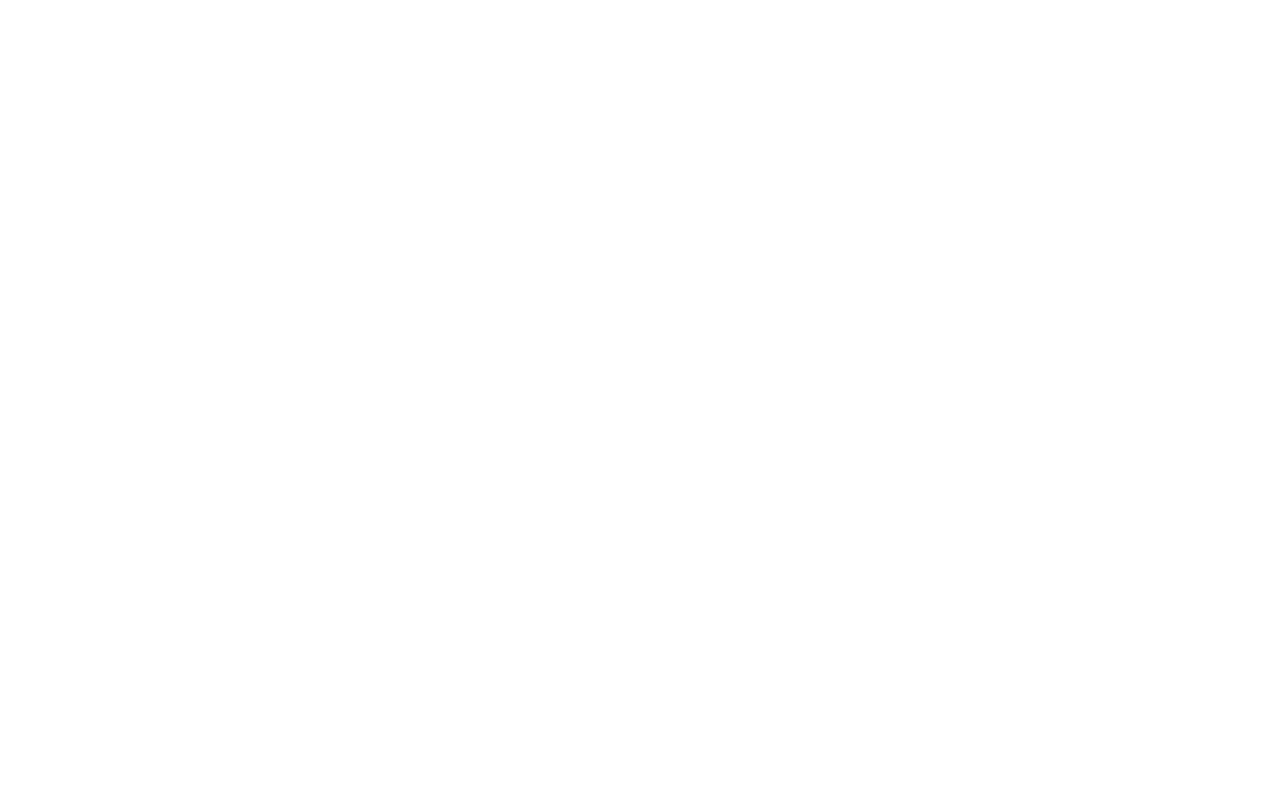
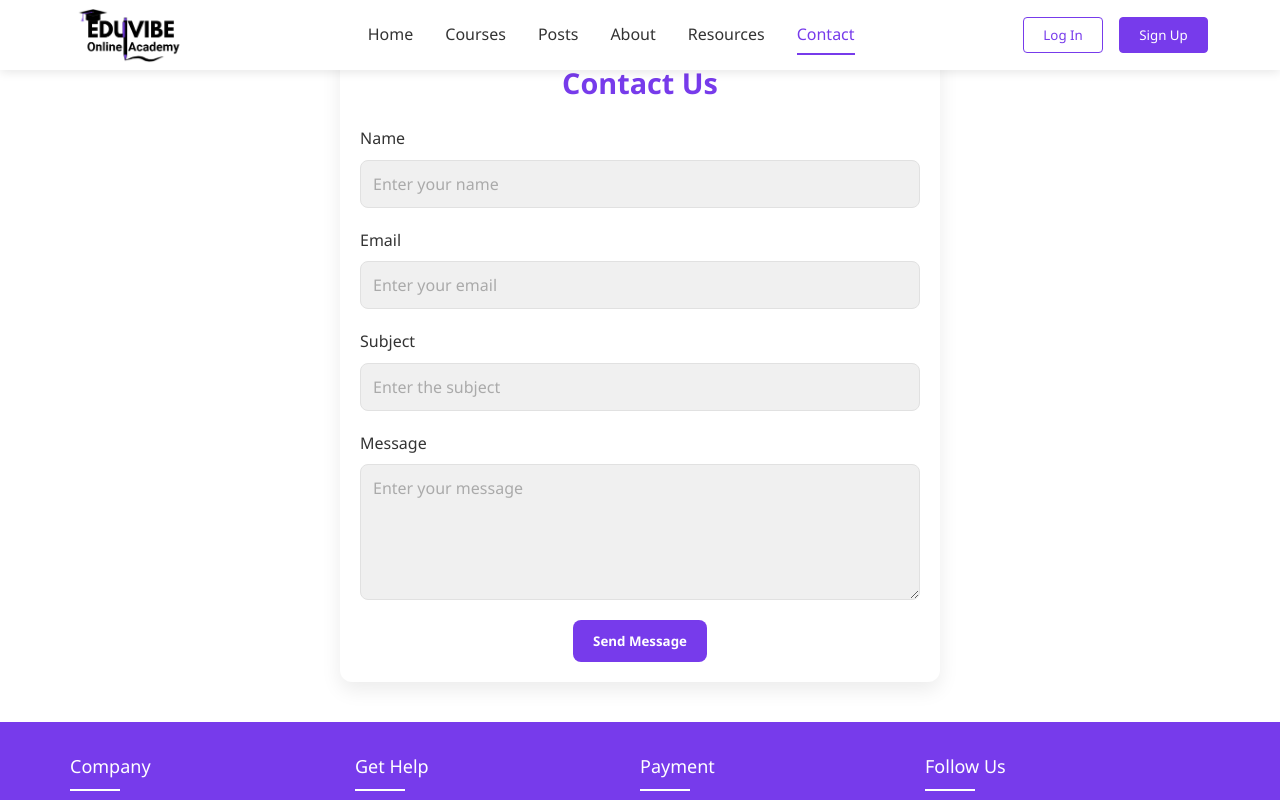
Before and after one commit to anupamamaheepala/EduVibeApp, a React (Create React App) app in the folder frontend/: page /contactus in a window 1280 px wide. Before the commit this address had no page. Shown: the top 800 px of the page. Built offline with nearby package versions, Linux system fonts and the light colour scheme.

Commit message:
create contactus page

```diff
--- a/frontend/src/App.js
+++ b/frontend/src/App.js
@@ -20,6 +20,7 @@
 import UserRoutes from './pages/user/UserRoutes';
 import SharedWithMe from './pages/posts/SharedPosts';
 import SinglePostView from './pages/posts/SinglePostView';
+import ContactUs from './pages/ContactUs';
 
 const App = () => {
   return (
@@ -31,6 +32,7 @@
             <Route path="/" element={<Home />} />
             <Route path="/signup" element={<Signup />} />
             <Route path="/login" element={<Login />} />
+            <Route path="/contactus" element={<ContactUs />} />
             <Route path="/courses" element={<AllCourses />} />
             <Route path="/add-course" element={<AddCourseForm />} />
             <Route path="/edit-course/:courseId" element={<AddCourseForm />} />
--- /dev/null
+++ b/frontend/src/css/ContactUs.css
@@ -0,0 +1,132 @@
+/* ContactUs.css - Styling for the Contact Us page */
+:root {
+    --primary: #773beb;
+    --primary-light: #f8f5ff;
+    --primary-dark: #6a32d5;
+    --gray: #f0f0f0;
+    --dark-gray: #333;
+    --white: #ffffff;
+    --border-color: #e1e1e1;
+    --error-color: #e74c3c;
+    --success-color: #2ecc71;
+  }
+
+  .contact-container {
+    max-width: 600px;
+    margin: 40px auto;
+    padding: 20px;
+    background-color: var(--white);
+    box-shadow: 0 8px 20px rgba(0, 0, 0, 0.08);
+    border-radius: 12px;
+    font-family: 'Poppins', sans-serif;
+  }
+
+  .contact-title {
+    font-size: 1.8rem;
+    font-weight: 600;
+    color: var(--primary);
+    text-align: center;
+    margin-bottom: 20px;
+  }
+
+  .contact-form {
+    display: flex;
+    flex-direction: column;
+    gap: 20px;
+  }
+
+  .contact-form-group {
+    display: flex;
+    flex-direction: column;
+    gap: 8px;
+  }
+
+  .contact-label {
+    font-size: 1rem;
+    font-weight: 500;
+    color: var(--dark-gray);
+  }
+
+  .contact-input,
+  .contact-textarea {
+    padding: 12px;
+    border: 1px solid var(--border-color);
+    border-radius: 8px;
+    font-size: 1rem;
+    transition: border-color 0.3s;
+    background-color: var(--gray);
+  }
+
+  .contact-input:focus,
+  .contact-textarea:focus {
+    border-color: var(--primary);
+    outline: none;
+    background-color: var(--white);
+  }
+
+  .contact-textarea {
+    resize: vertical;
+    min-height: 100px;
+  }
+
+  .contact-submit {
+    background-color: var(--primary);
+    color: var(--white);
+    border: none;
+    border-radius: 8px;
+    padding: 12px 20px;
+    font-weight: 600;
+    cursor: pointer;
+    transition: background-color 0.3s, transform 0.3s;
+    align-self: center;
+  }
+
+  .contact-submit:hover:not(:disabled) {
+    background-color: var(--primary-dark);
+    transform: translateY(-2px);
+  }
+
+  .contact-submit:disabled {
+    background-color: var(--border-color);
+    cursor: not-allowed;
+  }
+
+  .contact-error {
+    color: var(--error-color);
+    text-align: center;
+    font-size: 0.95rem;
+    margin-bottom: 10px;
+  }
+
+  .contact-success {
+    color: var(--success-color);
+    text-align: center;
+    font-size: 0.95rem;
+    margin-bottom: 10px;
+  }
+
+  /* Responsive Design */
+  @media (max-width: 768px) {
+    .contact-container {
+      margin: 20px;
+      padding: 15px;
+    }
+
+    .contact-title {
+      font-size: 1.5rem;
+    }
+  }
+
+  @media (max-width: 480px) {
+    .contact-submit {
+      width: 100%;
+    }
+  }
+
+  /* Accessibility */
+  .contact-input:focus,
+  .contact-textarea:focus,
+  .contact-submit:focus {
+    outline: 2px solid var(--primary);
+    outline-offset: 2px;
+  }
--- /dev/null
+++ b/frontend/src/pages/ContactUs.jsx
@@ -0,0 +1,155 @@
+import React, { useState, useContext } from 'react';
+import '../css/ContactUs.css'; // Import your CSS file for styling
+import Header from './Header';
+import UserHeader from './UserHeader';
+import Footer from './Footer';
+import { AuthContext } from './AuthContext';
+
+const ContactUs = () => {
+  const [formData, setFormData] = useState({
+    name: '',
+    email: '',
+    subject: '',
+    message: '',
+  });
+  const [error, setError] = useState('');
+  const [success, setSuccess] = useState('');
+  const [loading, setLoading] = useState(false);
+  const { isLoggedIn } = useContext(AuthContext);
+
+  const handleChange = (e) => {
+    const { name, value } = e.target;
+    setFormData({ ...formData, [name]: value });
+    setError('');
+    setSuccess('');
+  };
+
+  const validateEmail = (email) => {
+    const re = /^[^\s@]+@[^\s@]+\.[^\s@]+$/;
+    return re.test(email);
+  };
+
+  const handleSubmit = async (e) => {
+    e.preventDefault();
+    setError('');
+    setSuccess('');
+    setLoading(true);
+
+    const { name, email, subject, message } = formData;
+
+    // Basic validation
+    if (!name.trim()) {
+      setError('Name is required');
+      setLoading(false);
+      return;
+    }
+    if (!email.trim()) {
+      setError('Email is required');
+      setLoading(false);
+      return;
+    }
+    if (!validateEmail(email)) {
+      setError('Please enter a valid email address');
+      setLoading(false);
+      return;
+    }
+    if (!subject.trim()) {
+      setError('Subject is required');
+      setLoading(false);
+      return;
+    }
+    if (!message.trim()) {
+      setError('Message is required');
+      setLoading(false);
+      return;
+    }
+
+    try {
+      // Simulate API call (replace with actual endpoint if available)
+      // Example: await axios.post('http://localhost:8000/api/contact', formData);
+      setTimeout(() => {
+        setSuccess('Your message has been sent successfully!');
+        setFormData({ name: '', email: '', subject: '', message: '' });
+        setLoading(false);
+      }, 1000);
+    } catch (err) {
+      setError('Failed to send your message. Please try again.');
+      setLoading(false);
+    }
+  };
+
+  return (
+    <div>
+    {isLoggedIn ? <UserHeader /> : <Header />}
+    <div className="contact-container">
+      <h2 className="contact-title">Contact Us</h2>
+      {error && <div className="contact-error">{error}</div>}
+      {success && <div className="contact-success">{success}</div>}
+      <form className="contact-form" onSubmit={handleSubmit}>
+        <div className="contact-form-group">
+          <label htmlFor="name" className="contact-label">Name</label>
+          <input
+            type="text"
+            id="name"
+            name="name"
+            className="contact-input"
+            value={formData.name}
+            onChange={handleChange}
+            placeholder="Enter your name"
+            disabled={loading}
+          />
+        </div>
+        <div className="contact-form-group">
+          <label htmlFor="email" className="contact-label">Email</label>
+          <input
+            type="email"
+            id="email"
+            name="email"
+            className="contact-input"
+            value={formData.email}
+            onChange={handleChange}
+            placeholder="Enter your email"
+            disabled={loading}
+          />
+        </div>
+        <div className="contact-form-group">
+          <label htmlFor="subject" className="contact-label">Subject</label>
+          <input
+            type="text"
+            id="subject"
+            name="subject"
+            className="contact-input"
+            value={formData.subject}
+            onChange={handleChange}
+            placeholder="Enter the subject"
+            disabled={loading}
+          />
+        </div>
+        <div className="contact-form-group">
+          <label htmlFor="message" className="contact-label">Message</label>
+          <textarea
+            id="message"
+            name="message"
+            className="contact-textarea"
+            value={formData.message}
+            onChange={handleChange}
+            placeholder="Enter your message"
+            rows="5"
+            disabled={loading}
+          />
+        </div>
+        <button
+          type="submit"
+          className="contact-submit"
+          disabled={loading}
+        >
+          {loading ? 'Sending...' : 'Send Message'}
+        </button>
+      </form>
+    </div>
+    <Footer />
+    </div>
+  );
+};
+
+export default ContactUs;
--- a/frontend/src/pages/Header.jsx
+++ b/frontend/src/pages/Header.jsx
@@ -56,7 +56,7 @@
             </li>
             <li>
               <NavLink
-                to="/contact"
+                to="/contactus"
                 className={({ isActive }) => (isActive ? 'active' : '')}
               >
                 Contact
```
